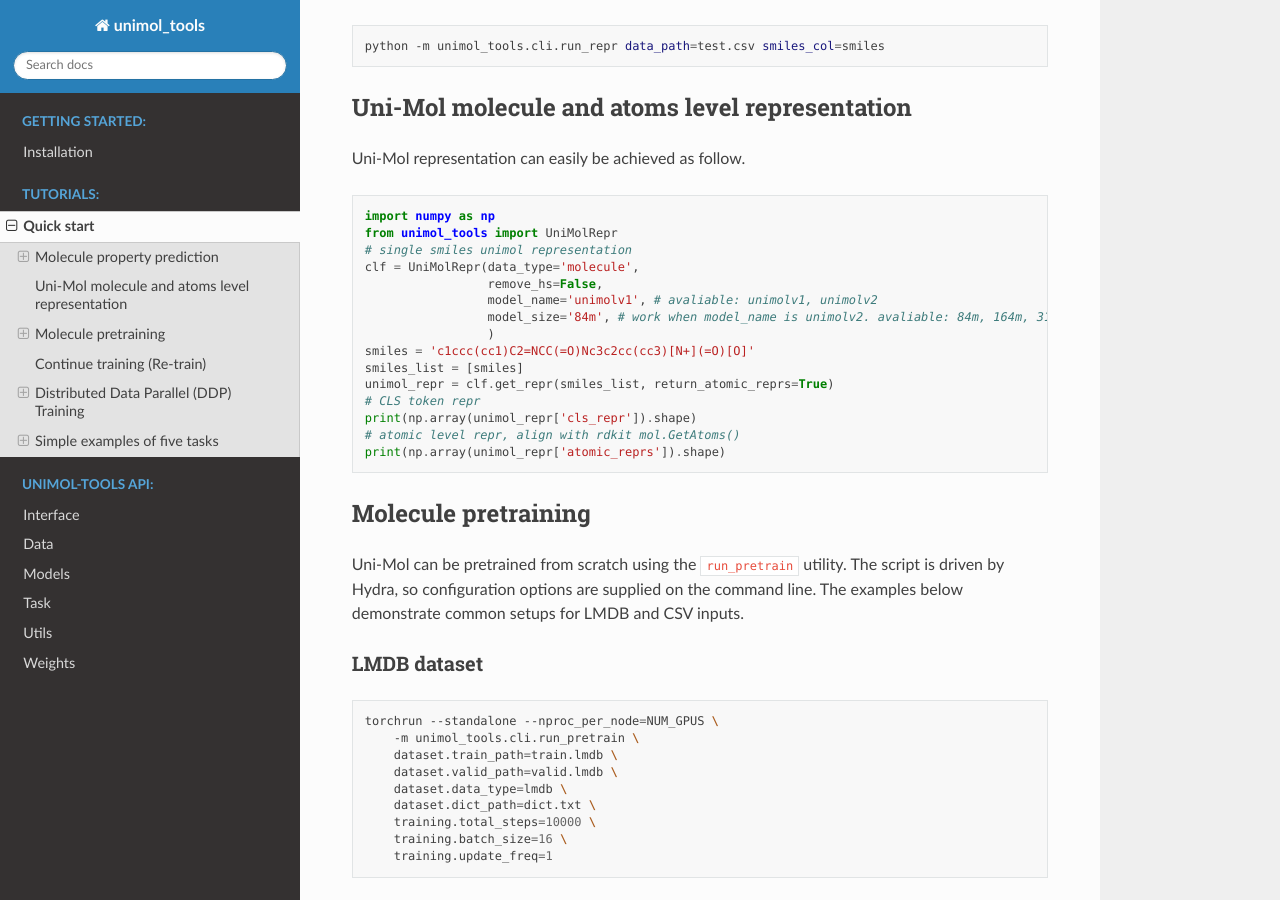
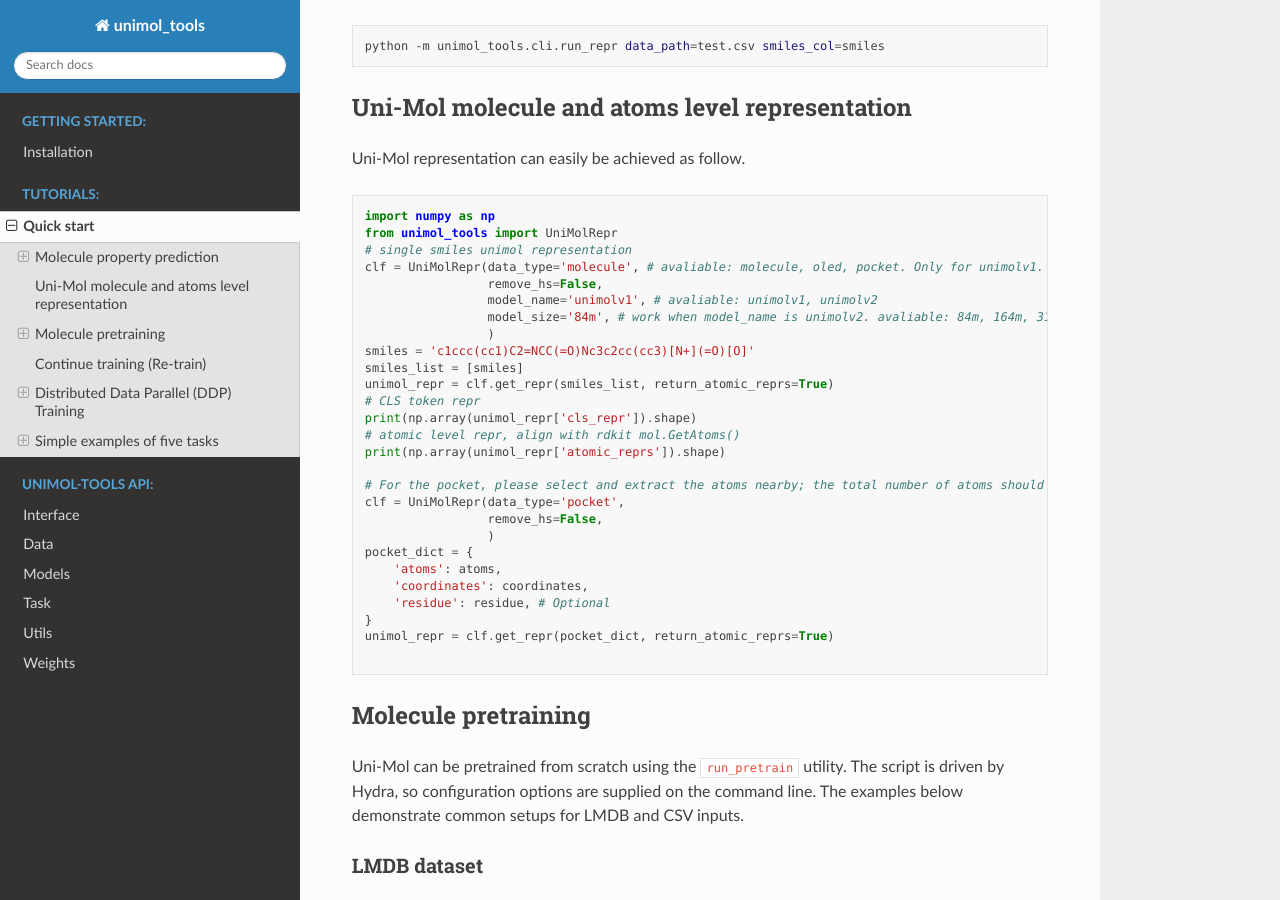
Before and after one commit to deepmodeling/unimol_tools, a Sphinx documentation site: the page built from docs/source/quickstart.md, in a window 1280 px wide and 900 px high, scrolled down 1719 px. Built offline with Sphinx 7.4.7 and the Read the Docs theme 3.1.0, drawn with Linux system fonts in a browser that asks for light colours; pages that are not in the unit, such as notebooks, are missing from menus.

Commit message:
[docs] update readme and docs

````diff
--- a/docs/source/quickstart.md
+++ b/docs/source/quickstart.md
@@ -77,7 +77,7 @@ Uni-Mol representation can easily be achieved as follow.
 import numpy as np
 from unimol_tools import UniMolRepr
 # single smiles unimol representation
-clf = UniMolRepr(data_type='molecule',
+clf = UniMolRepr(data_type='molecule', # avaliable: molecule, oled, pocket. Only for unimolv1.
                  remove_hs=False,
                  model_name='unimolv1', # avaliable: unimolv1, unimolv2
                  model_size='84m', # work when model_name is unimolv2. avaliable: 84m, 164m, 310m, 570m, 1.1B.
@@ -89,6 +89,18 @@ unimol_repr = clf.get_repr(smiles_list, return_atomic_reprs=True)
 print(np.array(unimol_repr['cls_repr']).shape)
 # atomic level repr, align with rdkit mol.GetAtoms()
 print(np.array(unimol_repr['atomic_reprs']).shape)
+
+# For the pocket, please select and extract the atoms nearby; the total number of atoms should preferably not exceed 256.
+clf = UniMolRepr(data_type='pocket',
+                 remove_hs=False,
+                 )
+pocket_dict = {
+    'atoms': atoms,
+    'coordinates': coordinates,
+    'residue': residue, # Optional
+}
+unimol_repr = clf.get_repr(pocket_dict, return_atomic_reprs=True)
+
 ```
 ## Molecule pretraining
 
````
Also changed, not shown: README.md (+1 -0 lines).
